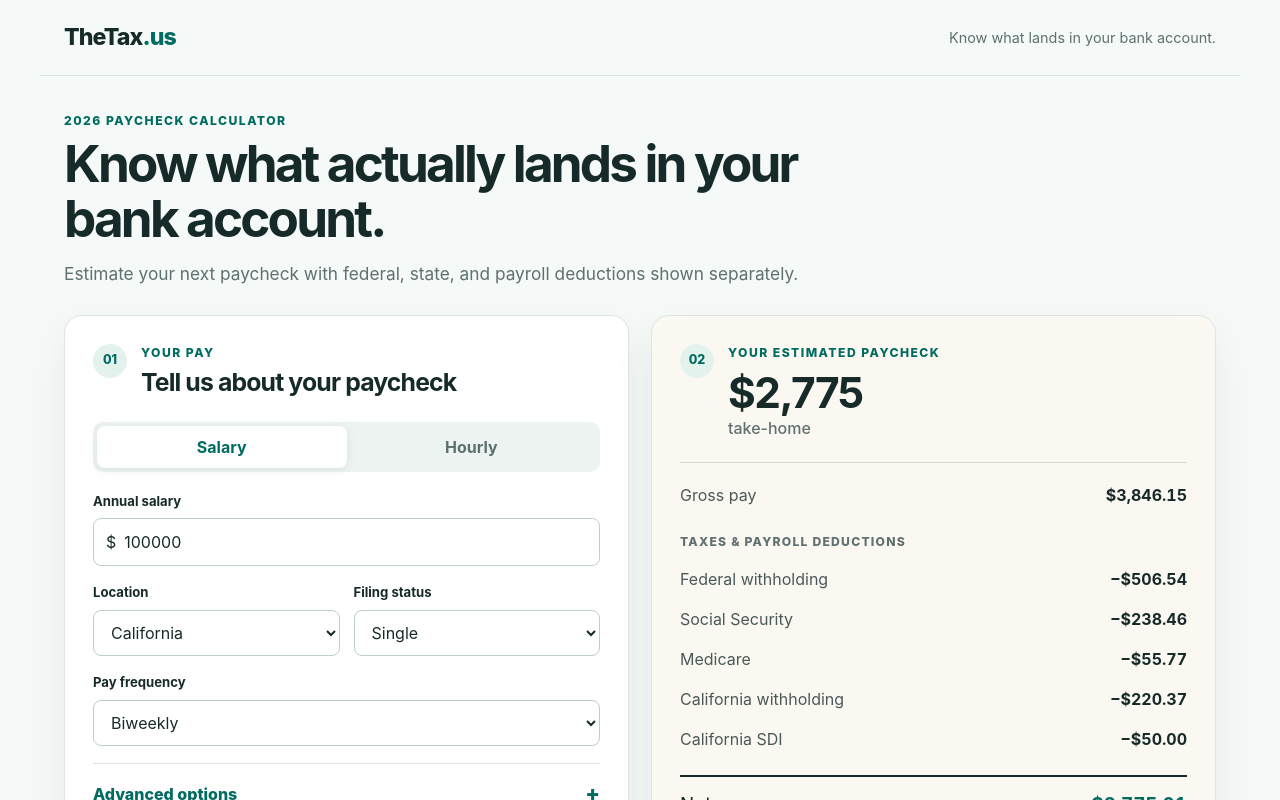
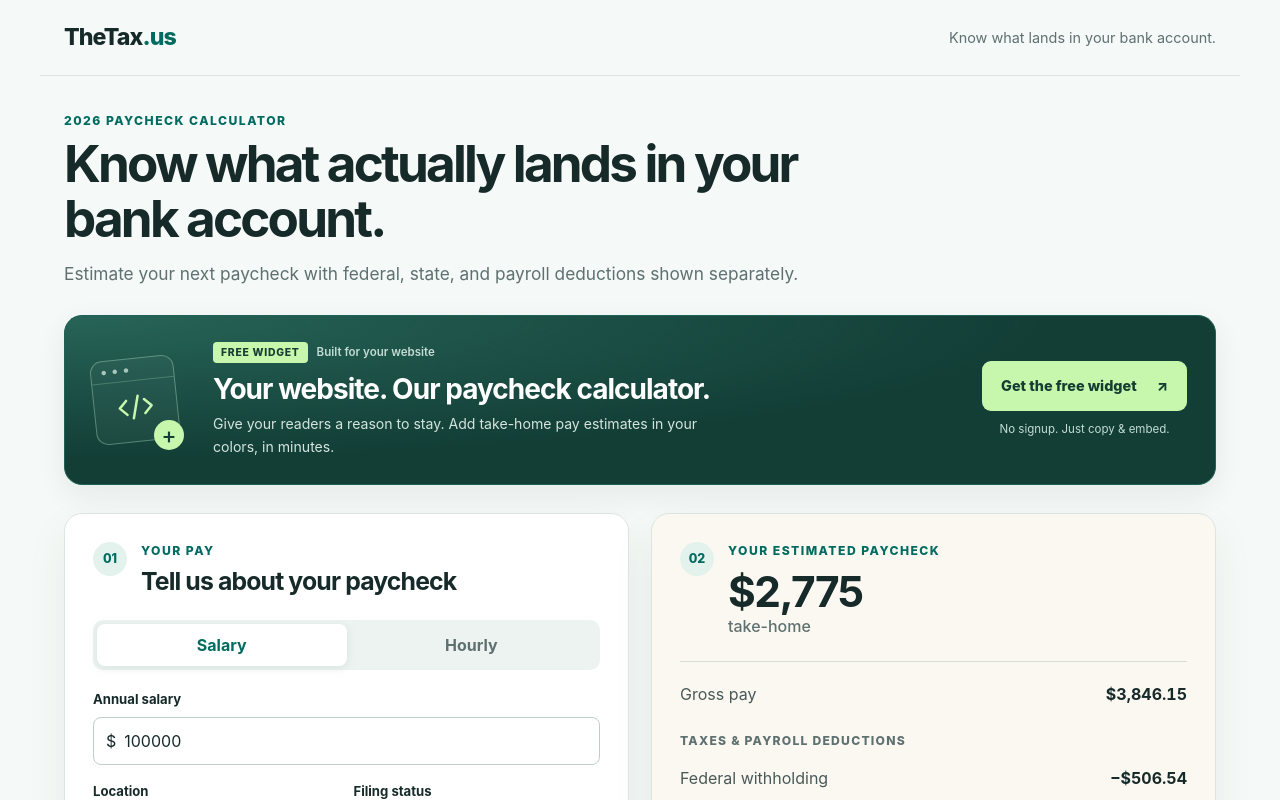
Before and after one commit to maluk/maluk.github.io, a Next.js app: page / in a window 1280 px wide. Shown: the top 800 px of the page. Built offline with nearby package versions, Linux system fonts and the light colour scheme.

Commit message:
feat: promote free widget with homepage banner

```diff
--- /dev/null
+++ b/app/(site)/home.css
@@ -0,0 +1,6 @@
+.widget-banner{position:relative;display:grid;grid-template-columns:96px minmax(0,1fr) auto;align-items:center;gap:24px;margin:0 0 28px;padding:26px 28px;border:1px solid #1e6157;border-radius:18px;background:radial-gradient(ellipse at 0 0,#276457 0,transparent 60%),#123e36;color:#fff;box-shadow:0 10px 30px #173e3612}
+.widget-banner-art{position:relative;width:90px;padding:8px 0}.widget-banner-window{display:flex;flex-direction:column;align-items:center;gap:10px;width:84px;height:84px;border:1px solid #bce9c460;border-radius:12px;background:#ffffff0a;transform:rotate(-6deg);color:#c7f6ad}.widget-banner-dots{align-self:stretch;border-bottom:1px solid #bce9c440;padding:6px 10px;font-size:6px;letter-spacing:2px;color:#a8c5bc}.widget-banner-plus{position:absolute;right:-1px;bottom:0;display:grid;place-items:center;width:30px;height:30px;border-radius:50%;background:#c7f6ad;color:#123e36;font-size:1.4rem;line-height:1;font-weight:500}
+.widget-banner-label{display:flex;align-items:center;flex-wrap:wrap;gap:9px;margin:0 0 10px;color:#c3dcd3;font-size:.72rem;font-weight:600}.widget-banner-label span{padding:3px 8px;border-radius:4px;background:#c7f6ad;color:#163e32;font-size:.65rem;font-weight:800;text-transform:uppercase;letter-spacing:.07em}.widget-banner-copy h2{margin:0 0 8px;font-size:clamp(1.35rem,2.2vw,1.75rem);line-height:1.15;letter-spacing:-.035em;text-wrap:balance}.widget-banner-copy>p:last-child{max-width:510px;margin:0;color:#d4e5df;font-size:.88rem;line-height:1.6}
+.widget-banner-action{display:flex;flex-direction:column;gap:10px;text-align:center}.widget-banner-action a{display:flex;align-items:center;justify-content:center;gap:20px;padding:13px 18px;border:1px solid transparent;border-radius:9px;background:#c7f6ad;color:#153d31;text-decoration:none;white-space:nowrap;font-size:.9rem;font-weight:800;transition:background .15s}.widget-banner-action a:hover{background:#dcffcb}.widget-banner-action a:focus-visible{outline:3px solid white;outline-offset:4px}.widget-banner-action>span{color:#c3dcd3;font-size:.72rem}
+@media(max-width:1050px){.widget-banner{grid-template-columns:minmax(0,1fr) auto}.widget-banner-art{display:none}}
+@media(max-width:620px){.widget-banner{grid-template-columns:1fr;gap:20px;padding:22px;margin-bottom:22px}.widget-banner-copy h2{font-size:1.6rem;max-width:340px}.widget-banner-action{text-align:left;gap:8px}.widget-banner-action a{justify-content:space-between}.widget-banner-action>span{text-align:center}}
--- a/app/(site)/page.tsx
+++ b/app/(site)/page.tsx
@@ -3,11 +3,21 @@ import { Calculator } from '@/components/Calculator';
 import { defaultInput } from '@/site/defaultInput.ts';
 import { CURRENT_YEAR, verifiedStatePages } from '@/site/states.ts';
 import { calculatePaycheck } from '@/calculator/index.ts';
+import './home.css';
 
 export const metadata: Metadata = { title: `Paycheck Calculator ${CURRENT_YEAR} — Take-Home Pay | TheTax.us`, alternates: { canonical: '/' } };
 
 export default function Home() {
   const input = defaultInput('CA');
   const result = calculatePaycheck(input);
-  return <main className="page"><div className="intro"><p className="eyebrow">{CURRENT_YEAR} paycheck calculator</p><h1>Know what actually lands in your bank account.</h1><p>Estimate your next paycheck with federal, state, and payroll deductions shown separately.</p></div><Calculator initialInput={input} initialResult={result} /><section className="content-section"><h2>Choose a state</h2><div className="state-links">{verifiedStatePages.map(page => <a key={page.code} href={`/${page.slug}/`}>{page.name} <span>↗</span></a>)}</div></section></main>;
+  return <main className="page">
+    <div className="intro"><p className="eyebrow">{CURRENT_YEAR} paycheck calculator</p><h1>Know what actually lands in your bank account.</h1><p>Estimate your next paycheck with federal, state, and payroll deductions shown separately.</p></div>
+    <aside className="widget-banner" aria-labelledby="widget-banner-title">
+      <div className="widget-banner-art" aria-hidden="true"><div className="widget-banner-window"><span className="widget-banner-dots">● ● ●</span><svg width="42" height="32" viewBox="0 0 42 32" fill="none"><path d="m12 9-7 7 7 7m18-14 7 7-7 7M24 5l-6 22" stroke="currentColor" strokeWidth="2.5" strokeLinecap="round" strokeLinejoin="round" /></svg></div><span className="widget-banner-plus">+</span></div>
+      <div className="widget-banner-copy"><p className="widget-banner-label"><span>Free widget</span> Built for your website</p><h2 id="widget-banner-title">Your website. Our paycheck calculator.</h2><p>Give your readers a reason to stay. Add take-home pay estimates in your colors, in minutes.</p></div>
+      <div className="widget-banner-action"><a href="/widgets/">Get the free widget <span aria-hidden="true">↗</span></a><span>No signup. Just copy &amp; embed.</span></div>
+    </aside>
+    <Calculator initialInput={input} initialResult={result} />
+    <section className="content-section"><h2>Choose a state</h2><div className="state-links">{verifiedStatePages.map(page => <a key={page.code} href={`/${page.slug}/`}>{page.name} <span>↗</span></a>)}</div></section>
+  </main>;
 }
```
